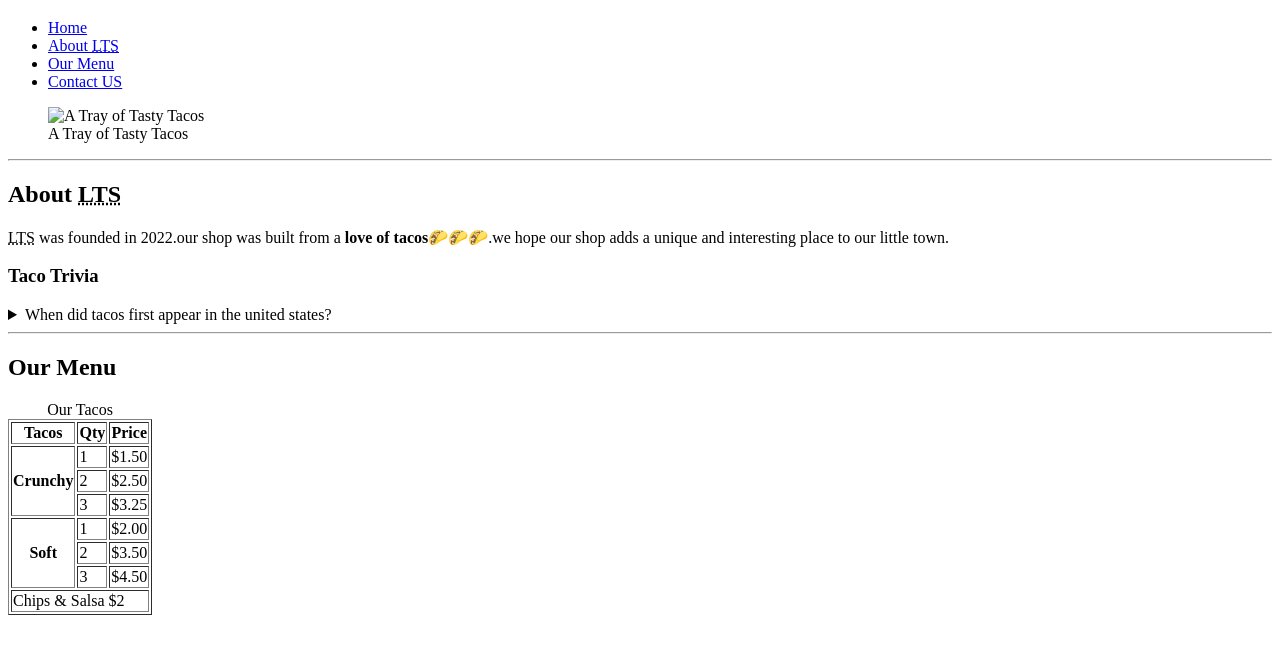
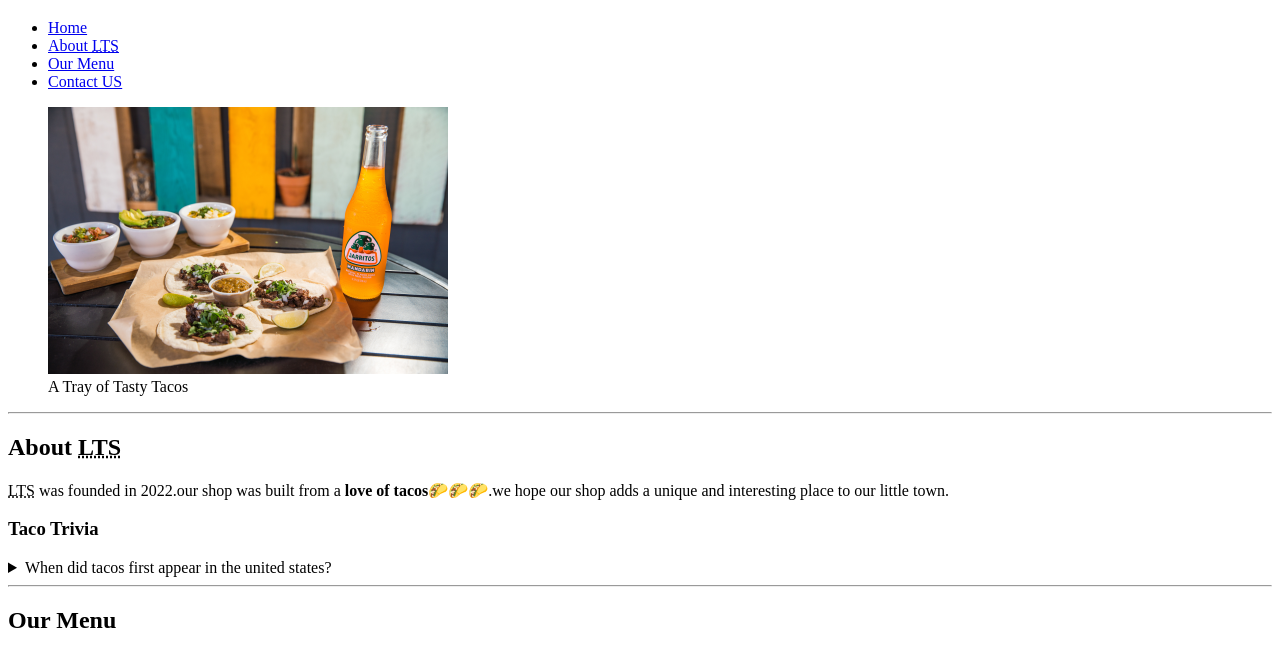
Before and after one commit to mhshu/Taco, a plain HTML site: page index.html in a window 1280 px wide. Shown: the part 61-707 px from the top of the page. Drawn offline with Linux system fonts and the light colour scheme.

Commit message:
Update index.html

```diff
--- a/index.html
+++ b/index.html
@@ -27,7 +27,7 @@
             </ul>
         </nav>
         <figure>
-            <img src="images/tacos_and_drink.png" alt="A Tray of Tasty Tacos" width="400" height="267">
+            <img src="tacos_and_drink.png" alt="A Tray of Tasty Tacos" width="400" height="267">
             <figcaption>
                 A Tray of Tasty Tacos
             </figcaption>
```
